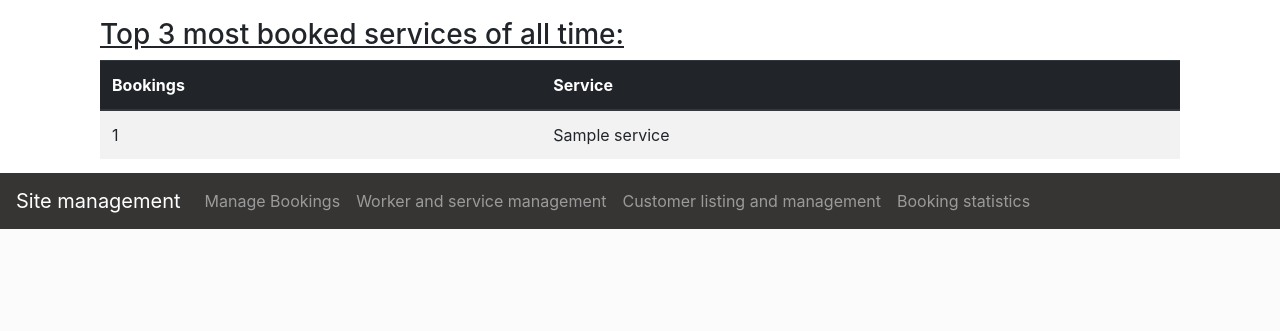
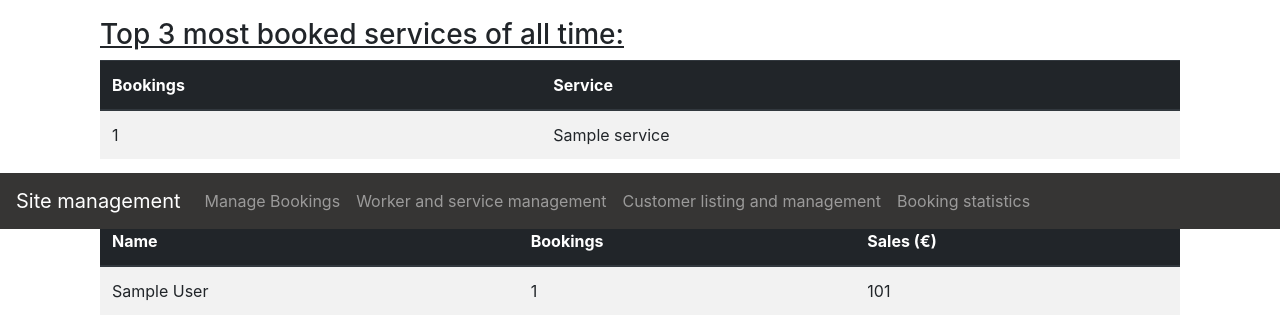
Before and after one commit to sokkanen/OL_Booking, a Flask app: page /bookings/statistics in a window 1280 px wide. Shown: the part 571-902 px from the top of the page. Before the commit the page ends 800 px from the top, so only its background shows below. Run offline with Flask 2, Linux system fonts and the light colour scheme; a user stored in the database is signed in; tables that the repository leaves empty hold one stand-in row (values such as "Sample post"); some libraries are stand-ins or nearby versions.

Commit message:
vielä yksi yhteenveto statistiikkaan

```diff
--- a/application/booking/models.py
+++ b/application/booking/models.py
@@ -111,7 +111,6 @@ class Booking(Base):
     @staticmethod
     def top3_services_of_all_time():
         service = []
-        n = 1
         stmt = text("SELECT COUNT(booking.id) AS amount, service.name as service "
         "FROM booking INNER JOIN service ON service.id = booking.service_id "
         " GROUP BY service.name HAVING COUNT(booking.id) > 0 ORDER BY COUNT(booking.id) DESC LIMIT 3")
@@ -119,3 +118,18 @@ class Booking(Base):
         for serv in res:
             service.append(serv)
         return service
+
+    @staticmethod
+    def top3_customers():
+        rows = []
+        stmt = text("SELECT customer.name AS name, COUNT(*) as bookings, SUM(cost_per_hour * duration_hrs) +"
+        "SUM(cost_per_hour * duration_mins /60) as total FROM customer LEFT JOIN booking ON "
+        "customer.id = booking.customer_id LEFT JOIN service ON booking.service_id = service.id "
+        "WHERE customer.account_id != 0 GROUP BY customer.name ORDER BY bookings DESC LIMIT 3")
+        res = db.engine.execute(stmt)
+        for r in res:
+            row = []
+            for x in r:
+                row.append(x)
+            rows.append(row)
+        return rows
--- a/application/booking/views.py
+++ b/application/booking/views.py
@@ -157,8 +157,9 @@ def booking_statistics():
     vat_for_year = Booking.total_revenue_or_vat_for_year_month(current.get_year(),13, 24)
     total_for_year = Booking.total_revenue_or_vat_for_year_month(current.get_year(),13, 0)
     alltime = Booking.top3_services_of_all_time()
+    top_customers = Booking.top3_customers()
     if request.method == "GET":
-        return render_template("booking/statistics.html", total=total_for_year, vat = vat_for_year, year=current.get_year(), form=BookingStatisticsForm(), alltime=alltime)
+        return render_template("booking/statistics.html", total=total_for_year, vat = vat_for_year, year=current.get_year(), form=BookingStatisticsForm(), alltime=alltime, top_customers=top_customers)
     else:
         form = BookingStatisticsForm(request.form)
         if not form.validate():
@@ -169,4 +170,5 @@ def booking_statistics():
         amonth = form.month.data
         totalBook = Booking.total_bookings_for_year_month(form.year.data, form.month.data)
         alltime = Booking.top3_services_of_all_time()
-        return render_template("booking/statistics.html", total=total_for_year, vat = vat_for_year, year=current.get_year(), form=BookingStatisticsForm(), ar=total_for_year_month, av=vat_for_year_month, ayear=ayear, amonth=amonth, totalBook=totalBook, alltime=alltime)
+        top_customers = Booking.top3_customers()
+        return render_template("booking/statistics.html", total=total_for_year, vat = vat_for_year, year=current.get_year(), form=BookingStatisticsForm(), ar=total_for_year_month, av=vat_for_year_month, ayear=ayear, amonth=amonth, totalBook=totalBook, alltime=alltime, top_customers=top_customers)
--- a/application/templates/booking/statistics.html
+++ b/application/templates/booking/statistics.html
@@ -84,6 +84,31 @@
             {% endfor %}
     </table>
 </div>
+<h3>
+    <u>Top registered customers by bookings and sales: </u>
+</h3>
+<div>
+    <table class="table table-striped">
+        <thead class="thead-dark">
+        <th scope="col">
+            Name
+        </th>
+        <th scope="col">
+            Bookings
+        </th>
+        <th scope="col">
+            Sales (€)
+        </th>
+        </thead>
+            {% for row in top_customers %}
+                <tr>
+                {% for column in row%}
+                    <td>   {{ column }} </td>
+                {% endfor %}
+                </tr>
+            {% endfor %}
+    </table>
+</div>
 </div>
 
 {% endblock %}
```
